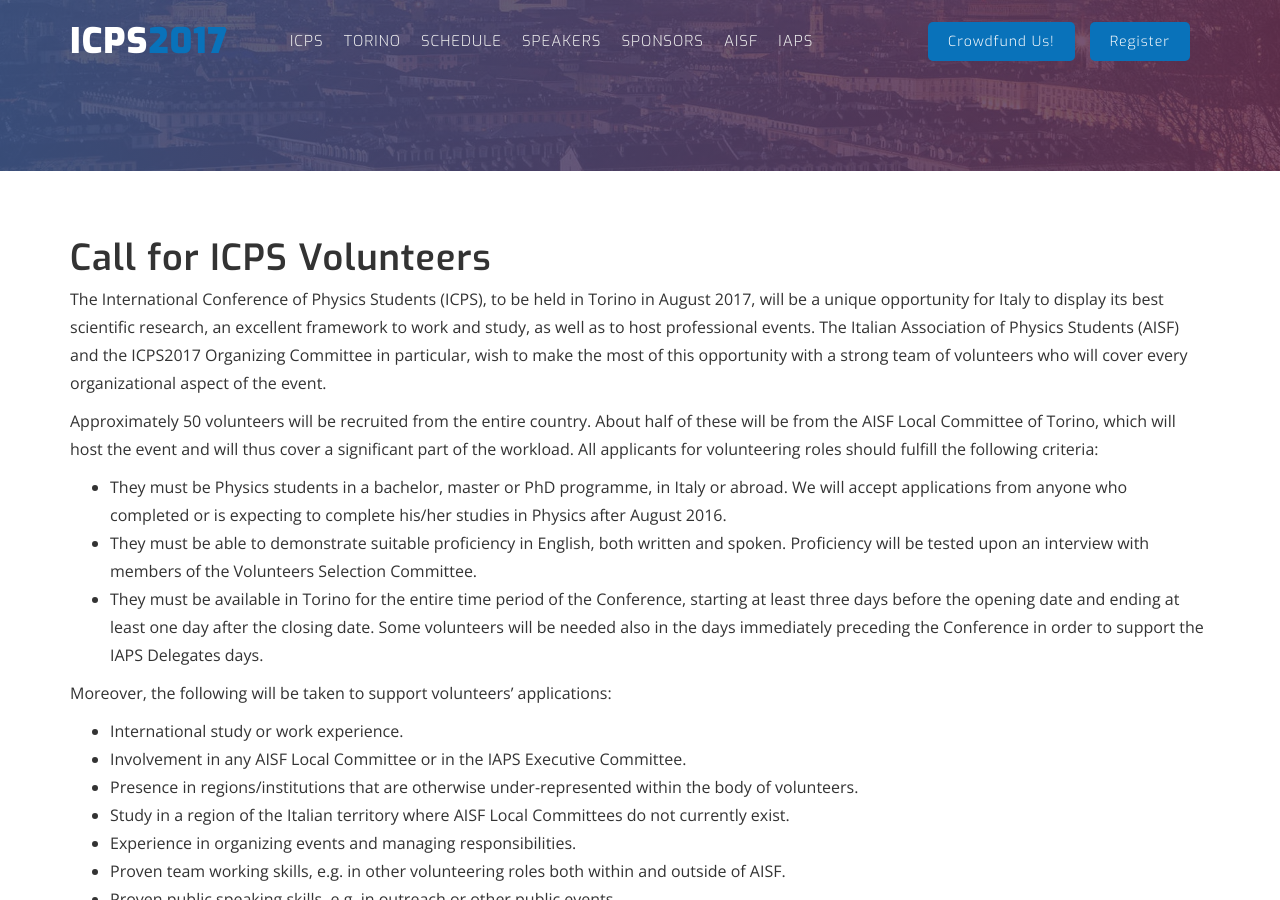
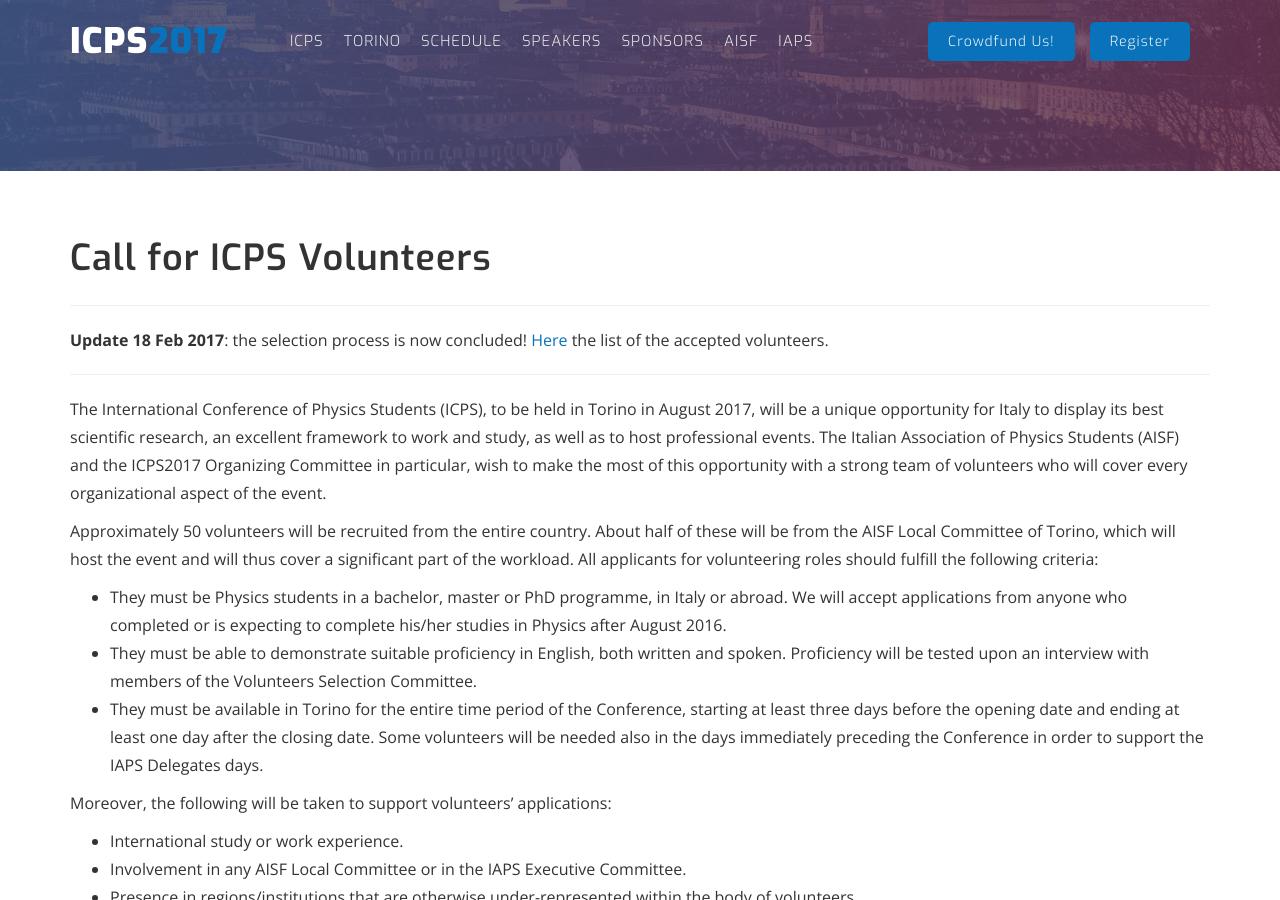
Before and after one commit to ICPS2017/ICPS2017.github.io, a Jekyll site: the page built from volunteers-call.html, in a window 1280 px wide and 900 px high. Built offline with Jekyll 4.4.1, drawn with Linux system fonts in a browser that asks for light colours; nearby versions of some CDN libraries.

Commit message:
add volunteers list

```diff
--- a/volunteers-call.html
+++ b/volunteers-call.html
@@ -8,6 +8,8 @@ permalink: /volunteers-call
   <div class="container">
     <article>
       <h1>Call for ICPS Volunteers</h1>
+
+      <hr><p><b>Update 18 Feb 2017</b>: the selection process is now concluded! <a href="/files/ICPS_volunteers_list.pdf">Here</a> the list of the accepted volunteers.</p><hr>
 
       <p>The International Conference of Physics Students (ICPS), to be held in Torino in August 2017, will be a unique opportunity for Italy to display its best scientific research, an excellent framework to work and study, as well as to host professional events. The Italian Association of Physics Students (AISF) and the ICPS2017 Organizing Committee in particular, wish to make the most of this opportunity with a strong team of volunteers who will cover every organizational aspect of the event. </p>
 
```
Also changed, not shown: 1 other file.
